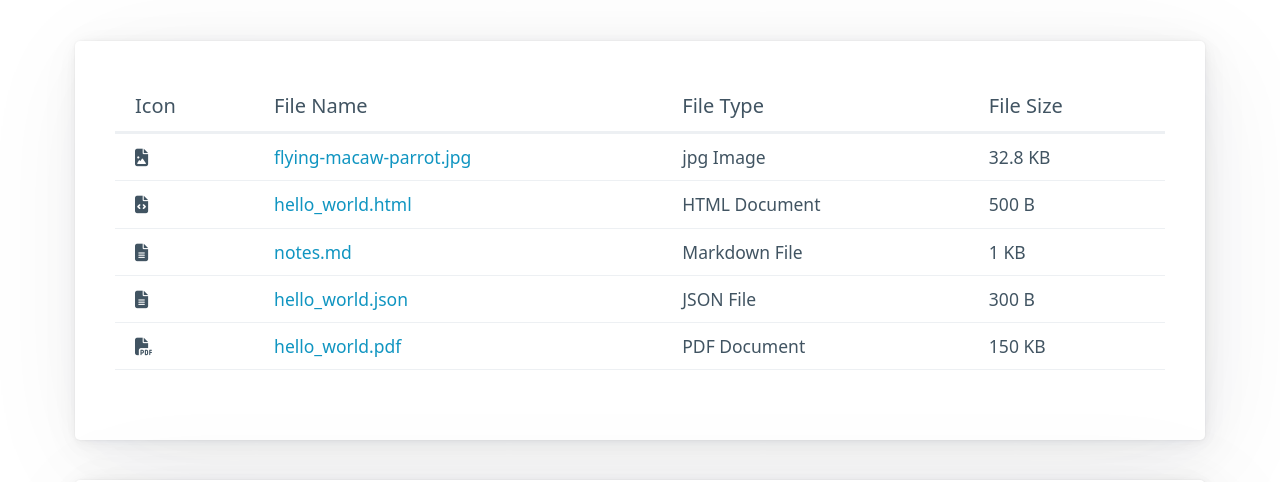
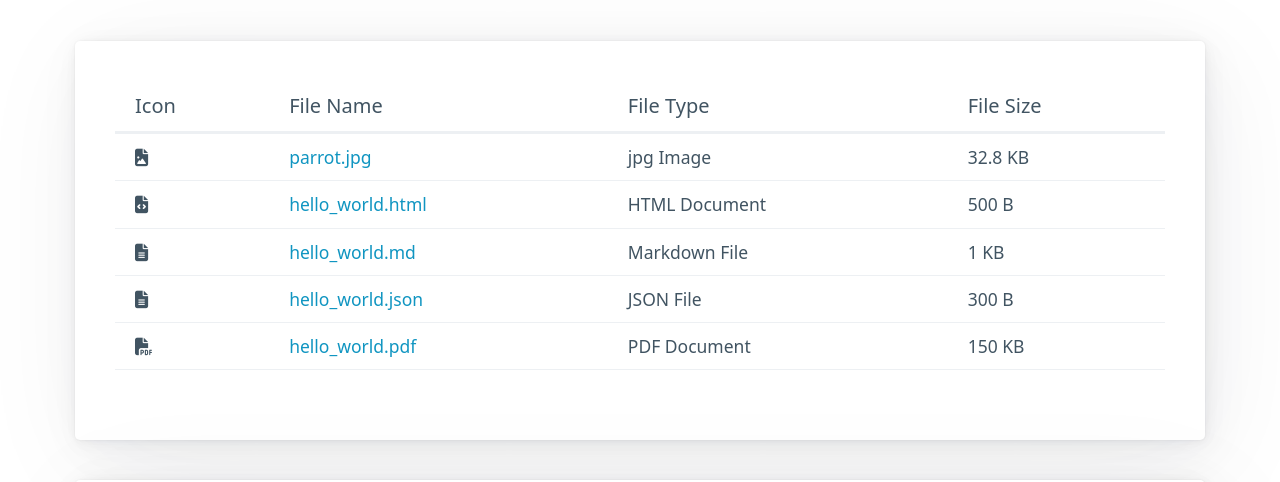
Before and after one commit to MarcusHu529/file-browser, a plain HTML site: page index.html in a window 1280 px wide. Shown: the part 79-561 px from the top of the page. Drawn offline with nearby package versions, Linux system fonts and the light colour scheme.

Commit message:
Added md and modified index.html

```diff
--- a/index.html
+++ b/index.html
@@ -28,7 +28,7 @@
                     <tbody>
                         <tr>
                             <td><i class="fa-solid fa-file-image"></i></td>
-                            <td><a href="flying-macaw-parrot.jpg">flying-macaw-parrot.jpg</a></td>
+                            <td><a href="parrot.jpg">parrot.jpg</a></td>
                             <td>jpg Image</td>
                             <td>32.8 KB</td>
                         </tr>
@@ -40,7 +40,7 @@
                         </tr>
                         <tr>
                             <td><i class="fa-solid fa-file-lines"></i></td>
-                            <td><a href="notes.md">notes.md</a></td>
+                            <td><a href="hello_world.md">hello_world.md</a></td>
                             <td>Markdown File</td>
                             <td>1 KB</td>
                         </tr>
```
Also changed, not shown: parrot.jpg (renamed from flying-macaw-parrot.jpg), 1 other file.
